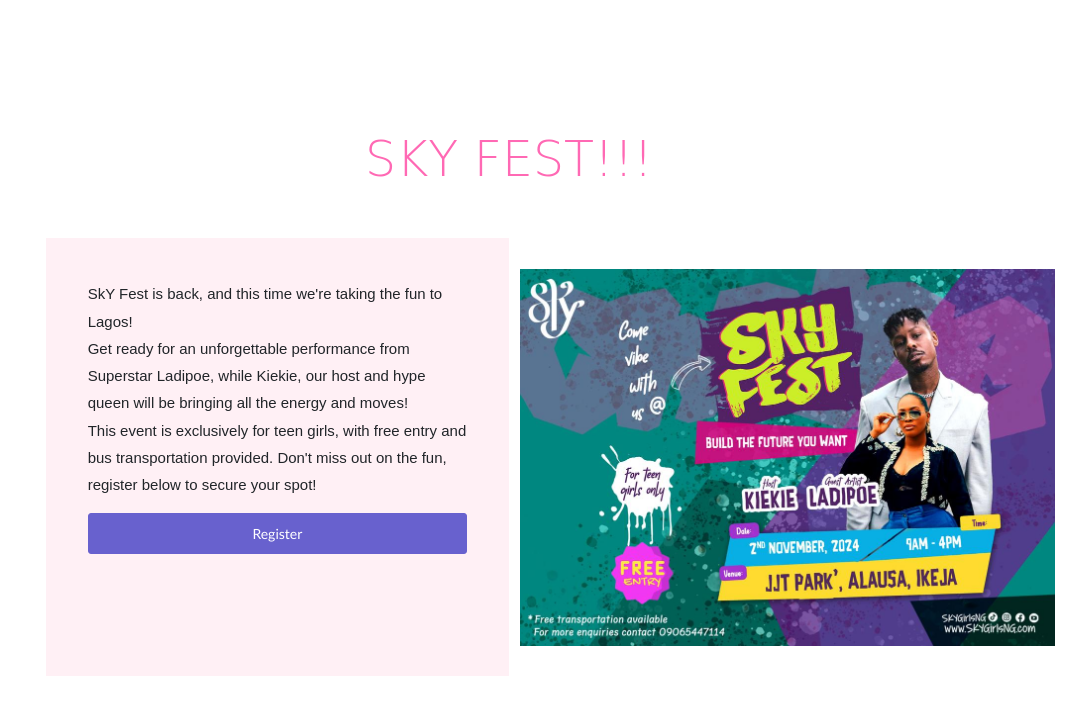
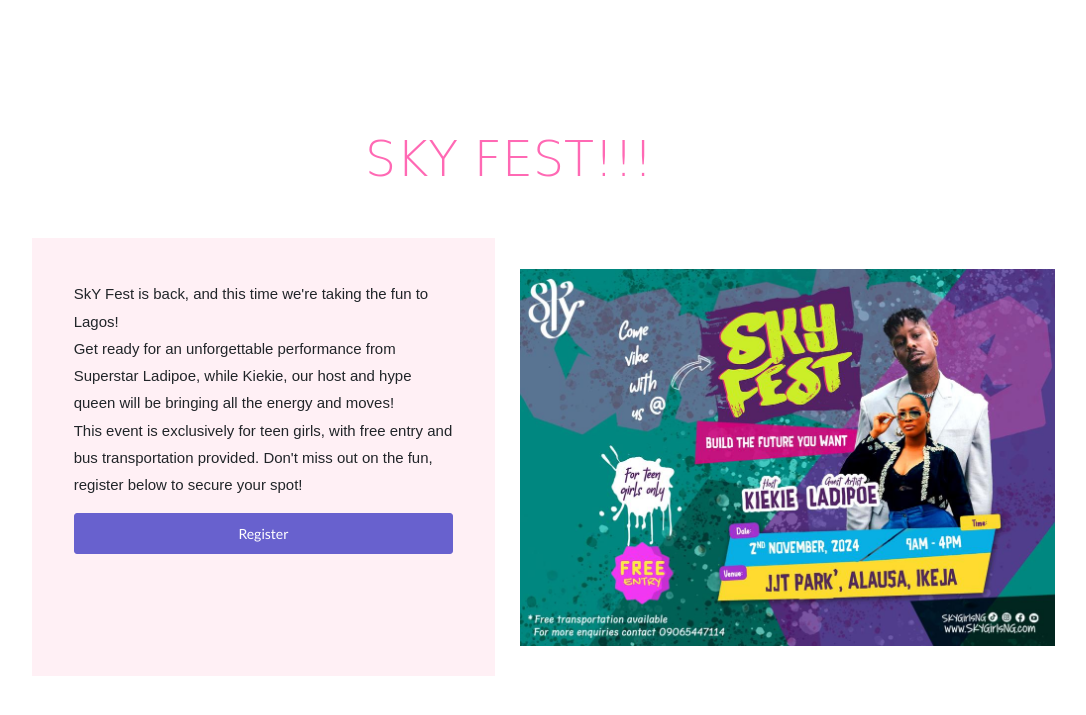
Before and after one commit to JoachimOrma/skyfest24, a Django app: page / in a window 1280 px wide. Shown: the top 715 px of the page, without its empty margins (131-1217 px from the left). Run offline with Django 5.2, Linux system fonts and the light colour scheme; some libraries are stand-ins or nearby versions.

Commit message:
updating index.html

```diff
--- a/skyfest/templates/index.html
+++ b/skyfest/templates/index.html
@@ -59,7 +59,7 @@
             <div class="col-md-6">
                 <img src="static/img/invite.jpg" alt="invite" width="100%">
             </div>
-            <div class="col-md-5 p-md-5 p-3" style="background: lavenderblush;" id="invite-intro">
+            <div class="col-md-5 p-md-5 p-3 mx-3 pb-5" style="background: lavenderblush;" id="invite-intro">
                 <p class="text-dark">SkY Fest is back, and this time we're taking the fun to Lagos! <br />
                     Get ready for an unforgettable performance from Superstar Ladipoe, while Kiekie,
                     our host and hype queen will be bringing all the energy and moves! <br />
```
